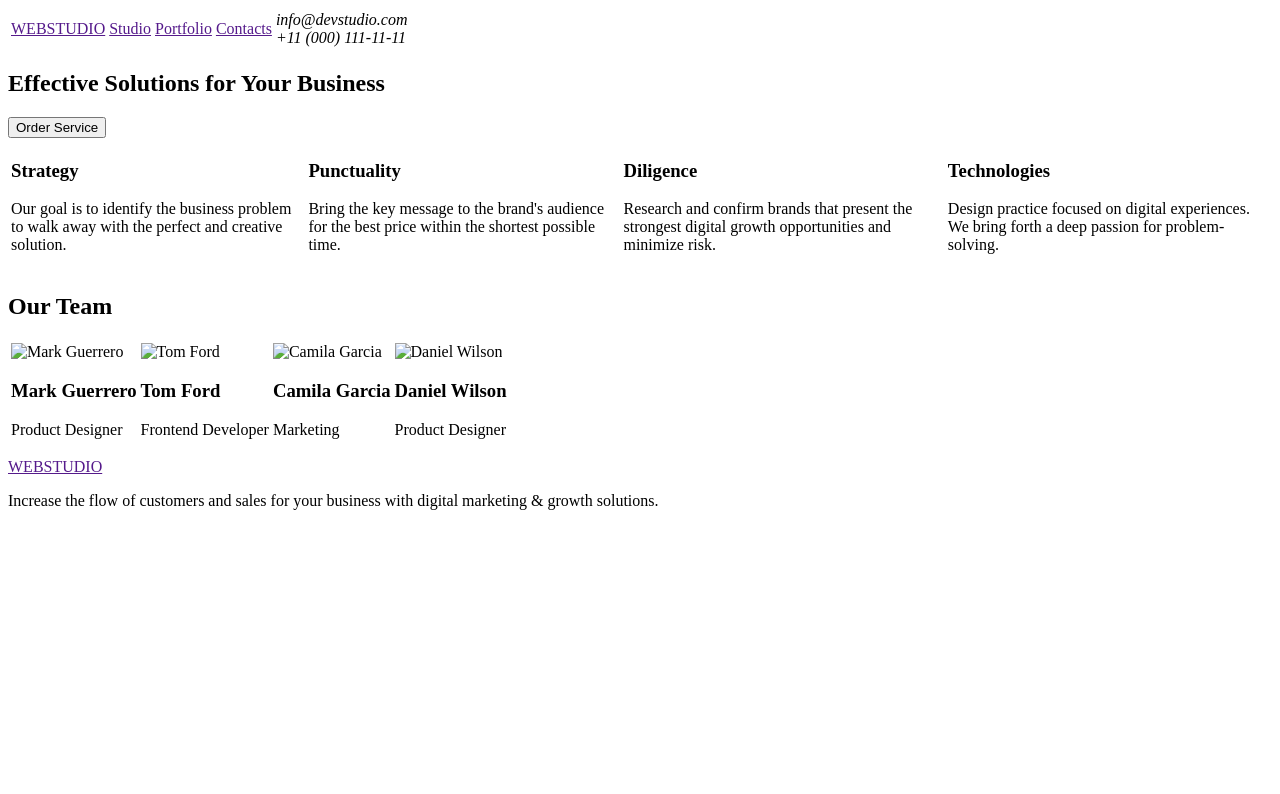
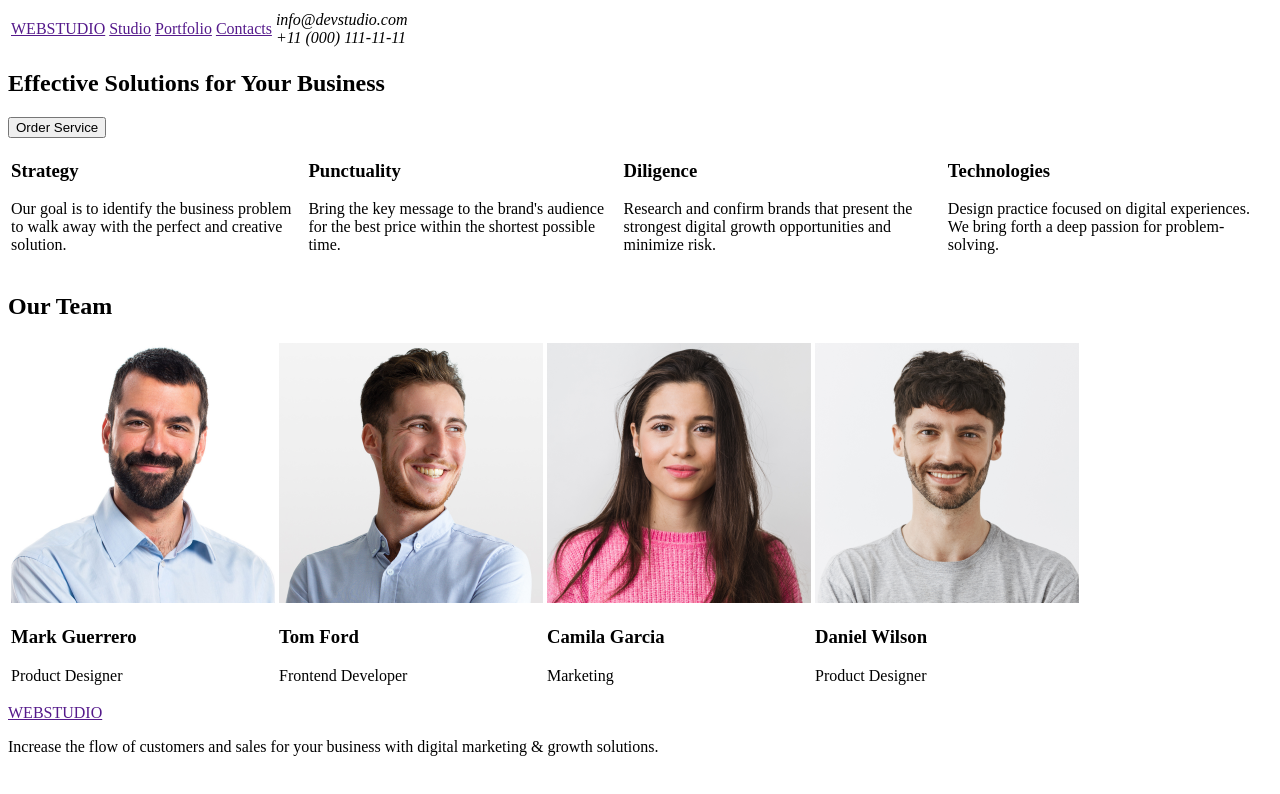
Before and after one commit to Raffaello-creator/goit-markup-hw-01, a plain HTML site: page index.html in a window 1280 px wide. Drawn offline with Linux system fonts and the light colour scheme.

Commit message:
changes name

```diff
--- a/index.html
+++ b/index.html
@@ -71,7 +71,7 @@
           <tr>
             <td>
               <img
-                src="/images/img-3.png"
+                src="/goit-markup-hw-01/images/img-3.png"
                 alt="Mark Guerrero"
                 width="264"
                 height="260"
@@ -81,7 +81,7 @@
             </td>
             <td>
               <img
-                src="/images/img-2.png"
+                src="/goit-markup-hw-01/images/img-2.png"
                 alt="Tom Ford"
                 width="264"
                 height="260"
@@ -91,7 +91,7 @@
             </td>
             <td>
               <img
-                src="/images/img-1.png"
+                src="/goit-markup-hw-01/images/img-1.png"
                 alt="Camila Garcia"
                 width="264"
                 height="260"
@@ -101,7 +101,7 @@
             </td>
             <td>
               <img
-                src="/images/img.png"
+                src="/goit-markup-hw-01/images/img.png"
                 alt="Daniel Wilson"
                 width="264"
                 height="260"
```
Also changed, not shown: images/img-1.png (added), images/img-2.png (added), images/img-3.png (added), images/img.png (added).
